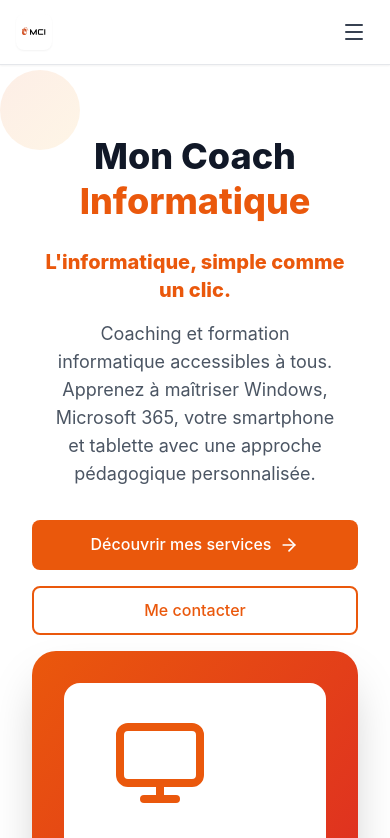
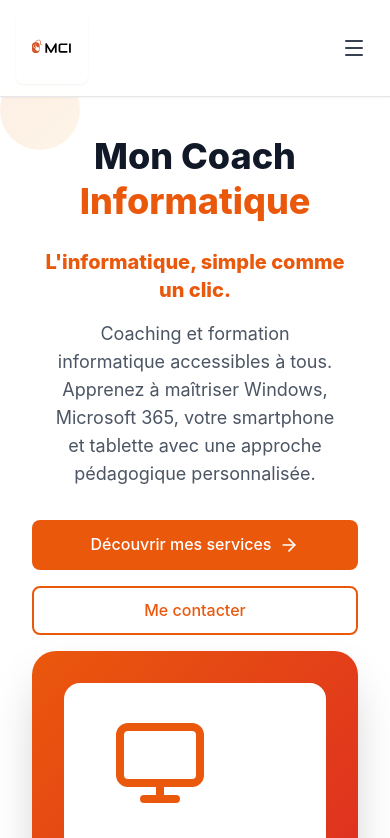
Before and after one commit to Ithan25/MCI, a React (Vite) app: page / in a window 390 px wide. Shown: the top 838 px of the page. Built offline with nearby package versions, Linux system fonts and the light colour scheme.

Commit message:
Increase logo size and padding in Header component for better visibility

```diff
--- a/src/components/Header.jsx
+++ b/src/components/Header.jsx
@@ -34,11 +34,11 @@ const Header = () => {
         <div className="flex justify-between items-center py-3 sm:py-4">
           {/* Logo */}
           <div className="flex items-center space-x-2 sm:space-x-3 flex-shrink-0">
-            <div className="bg-white p-1.5 sm:p-2 rounded-lg shadow-sm">
+            <div className="bg-white p-4 sm:p-2 rounded-lg shadow-sm">
               <img
                 src="/logo-mci.svg"
                 alt="Logo MCI"
-                className="h-6 w-6 sm:h-8 sm:w-8 object-contain"
+                className="h-10 w-10 sm:h-8 sm:w-8 object-contain"
               />
             </div>
             <div className="hidden sm:block">
```
